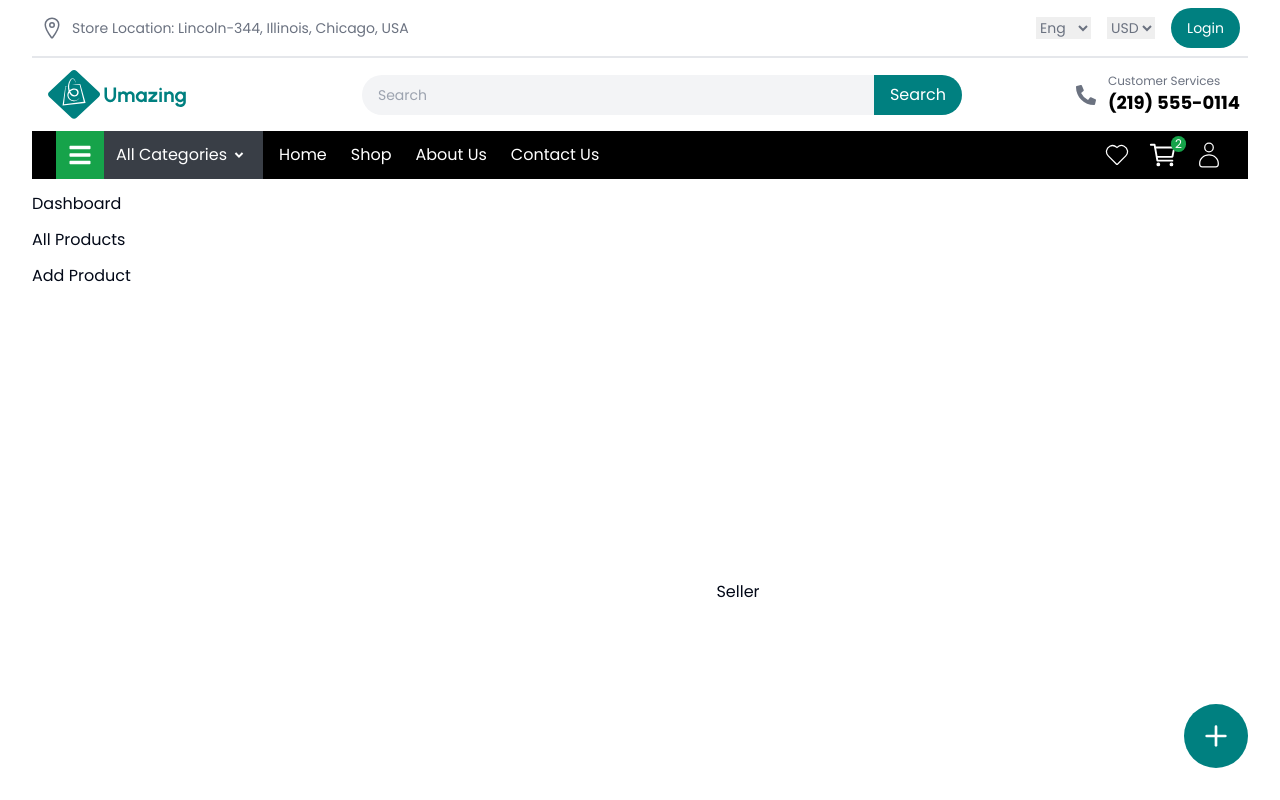
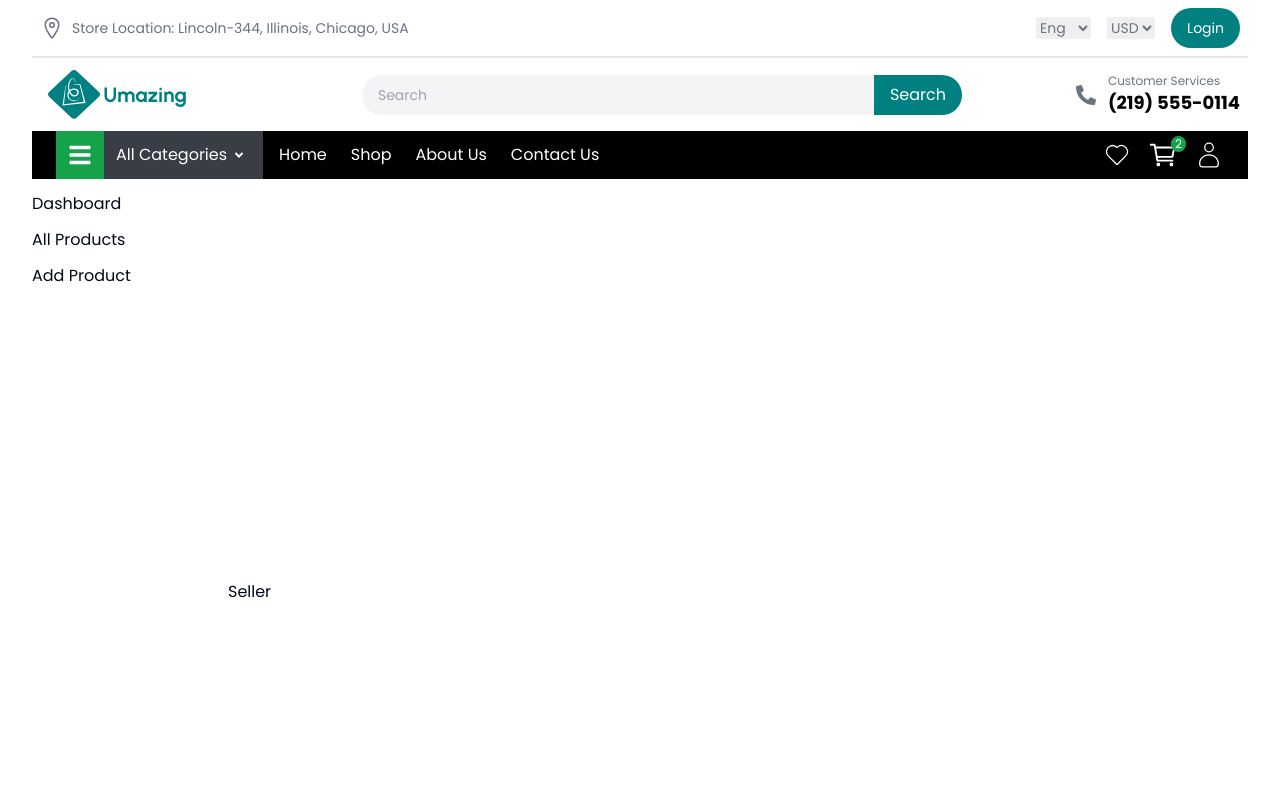
Before and after one commit to devsinntechnologies/Umazing-Official, a Next.js app: page /seller in a window 1280 px wide. Shown: the top 800 px of the page. Built offline with nearby package versions, Linux system fonts and the light colour scheme.

Commit message:
seller side

```diff
--- a/src/app/layout.jsx
+++ b/src/app/layout.jsx
@@ -15,6 +15,7 @@ import Footer from "@/components/Footer/Footer";
 import { Toaster } from "@/components/ui/toaster"
 import Link from "next/link";
 import { Plus } from "lucide-react";
+import { usePathname } from "next/navigation";
 // import HeaderCategory from "@/components/Header/HeaderCategory";
 
 config.autoAddCss = false;
@@ -34,6 +35,8 @@ const poppins = Poppins({
 const queryClient = new QueryClient();
 
 export default function RootLayout({ children }) {
+  const hidePlusButtonPaths = ['/seller', '/seller/addProduct', '/seller/products'];
+  const pathname = usePathname()
   return (
     <QueryClientProvider client={queryClient}>
      <html lang="en">
@@ -48,9 +51,13 @@ export default function RootLayout({ children }) {
           {/* <HeaderCategory /> */}
           {children}
           <Footer />
-          <div className="">
-            <Link href="/seller" className="fixed bottom-8 right-8 p-4 rounded-full bg-primary text-white z-[50]"><Plus size={32}/></Link>
-          </div>
+          {!hidePlusButtonPaths.includes(pathname) && (
+              <div>
+                <Link href="/seller" className="fixed bottom-8 right-8 p-4 rounded-full bg-primary text-white z-[50]">
+                  <Plus size={32} />
+                </Link>
+              </div>
+            )}
           <Toaster />
      </Provider>
         </body>
--- a/src/app/seller/layout.jsx
+++ b/src/app/seller/layout.jsx
@@ -4,7 +4,7 @@ export default function RootLayout({ children }) {
   return (
     <div className="flex gap-4 w-full min-h-screen">
     <Sidebar />
-      <div className="flex-1 flex items-center justify-center">
+      <div className="flex-1 flex">
         {children}
       </div>
   </div>
--- a/src/app/seller/page.jsx
+++ b/src/app/seller/page.jsx
@@ -2,6 +2,7 @@ import Link from "next/link"
 
 const page = () => {
   return (
+    // Cards and 6 products
         <div className="flex items-center justify-center">
           <h1>Seller</h1>
         </div>
--- a/src/app/seller/products/page.jsx
+++ b/src/app/seller/products/page.jsx
@@ -2,6 +2,7 @@ import React from 'react'
 
 const page = () => {
   return (
+    // 12 products with pagination
     <div>
       Products
     </div>
```
